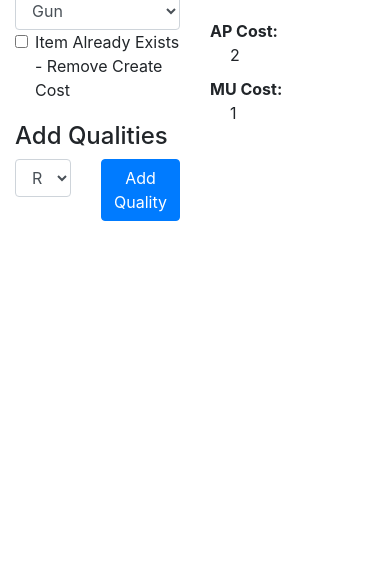
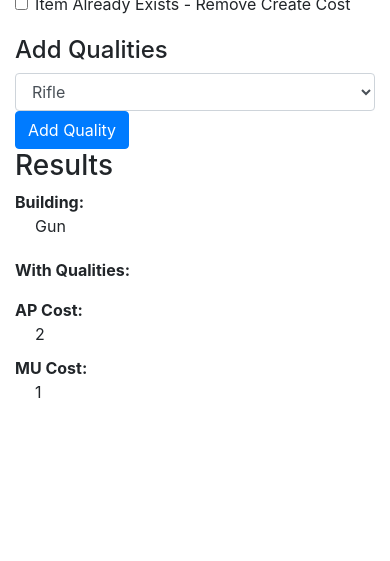
Before and after one commit to huntsfromshadow/huntsfromshadow.github.io, a plain HTML site: page index.html in a window 390 px wide. Shown: the part 283-844 px from the top of the page. Drawn offline with nearby package versions, Linux system fonts and the light colour scheme.

Commit message:
added sm control

```diff
--- a/index.html
+++ b/index.html
@@ -37,7 +37,7 @@
 <body>
   <div class="container my-container">
     <div class="row my-row">
-      <div class="col my-col">
+      <div class="col-sm my-col">
         <h1>ATE Build Calculator</h1>
       </div>
     </div>
@@ -48,20 +48,20 @@
       </button>
     </div>
     <div class="row my-row top-spacer">
-      <div class="col my-col">
+      <div class="col-sm my-col">
         <!-- Left Side - What you are building -->
         <div class="row my-row">
-          <div class="col my-col">
+          <div class="col-sm my-col">
             <h2>What do you want to build?</h2>
           </div>
         </div>
         <div class="row my-row">
           <!-- To Build Dropdown -->
-          <div class="col my-col">
+          <div class="col-sm my-col">
             <select class="form-control" id="object_to_build">
             </select>
           </div>
-          <!-- <div class="col my-col">
+          <!-- <div class="col-sm my-col">
             <button type="button" class="btn btn-default btn-sm">
               <span class="glyphicon glyphicon-filter"></span> Filter
             </button>
@@ -69,7 +69,7 @@
         </div>
         <div class="row my-row">
           <!-- Comsumable Level Dropdown -->
-          <div class="col my-col">
+          <div class="col-sm my-col">
             <select class="form-control" id="consumable_level">
               <option>Foolproof / Basic</option>
               <option>Intermediate</option>
@@ -79,7 +79,7 @@
         </div>
         <!-- already exists dropdown -->
         <div class="row my-row">
-          <div class="col my-col">
+          <div class="col-sm my-col">
             <div class="form-check">
               <input type="checkbox" class="form-check-input" id="alreadyExistCB">
               <label class="form-check-label" for="alreadyExistCB">Item Already Exists - Remove Create Cost</label>
@@ -88,16 +88,16 @@
         </div>
 
         <div class="row my-row">
-          <div class="col my-col top-spacer-2">
+          <div class="col-sm my-col-sm top-spacer-2">
             <h4>Add Qualities</h4>
           </div>
         </div>
         <div class="row my-row">
-          <div class="col my-col">
+          <div class="col-sm my-col">
             <select class="form-control" id="quality_to_add">
             </select>
           </div>
-          <div class="col my-col">
+          <div class="col-sm my-col">
             <button type="submit" class="btn btn-primary" id="add_qual_button">
               Add Quality
             </button>
@@ -105,41 +105,41 @@
         </div>
       </div>
       <!-- Right Side - Results-->
-      <div class="col my-col">
+      <div class="col-sm my-col">
         <div class="row my-row">
-          <div class="col my-col">
+          <div class="col-sm my-col">
             <h3>Results</h3>
           </div>
         </div>
         <div class="row my-row">
-          <div class="col my-col">
+          <div class="col-sm my-col">
             <b>Building:</b>
             <div id="build_name" style="padding-left: 20px;">&nbsp;</div>
           </div>
         </div>
         <div class="row my-row">
-          <div class="col my-col">
+          <div class="col-sm my-col">
             <div id="notcalc_label">Not Calculated In</div>
           </div>
         </div>
         <div class="row my-row top-spacer-2">
-          <div class="col my-col">
+          <div class="col-sm my-col">
             <b>With Qualities:</b>
           </div>
         </div>
         <div class="row my-row">
-          <div class="col my-col">
+          <div class="col-sm my-col">
             <ul id="qual-list"></ul>
           </div>
         </div>
         <div class="row my-row">
-          <div class="col my-col">
+          <div class="col-sm my-col">
             <b>AP Cost:</b>
             <div id="ap_total" style="padding-left: 20px;">0</div>
           </div>
         </div>
         <div class="row my-row top-spacer">
-          <div class="col my-col">
+          <div class="col-sm my-col">
             <b>MU Cost:</b>
             <div id="mu_total" style="padding-left: 20px;">0</div>
           </div>
```
